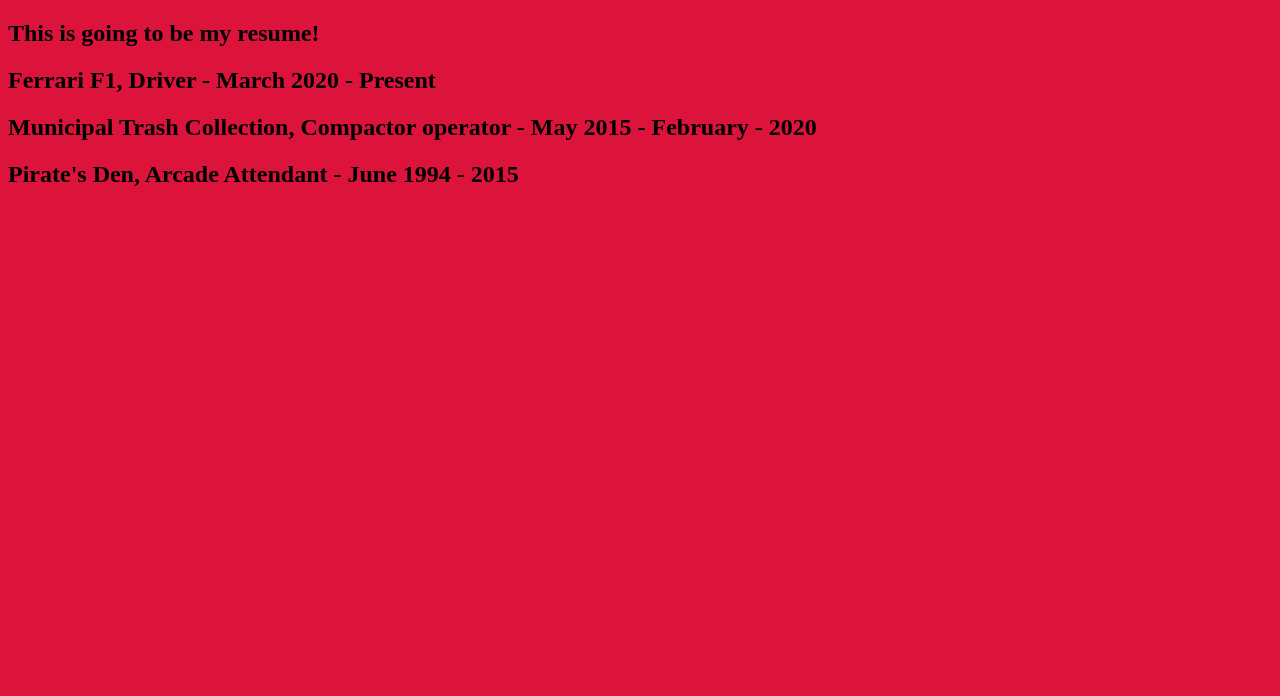
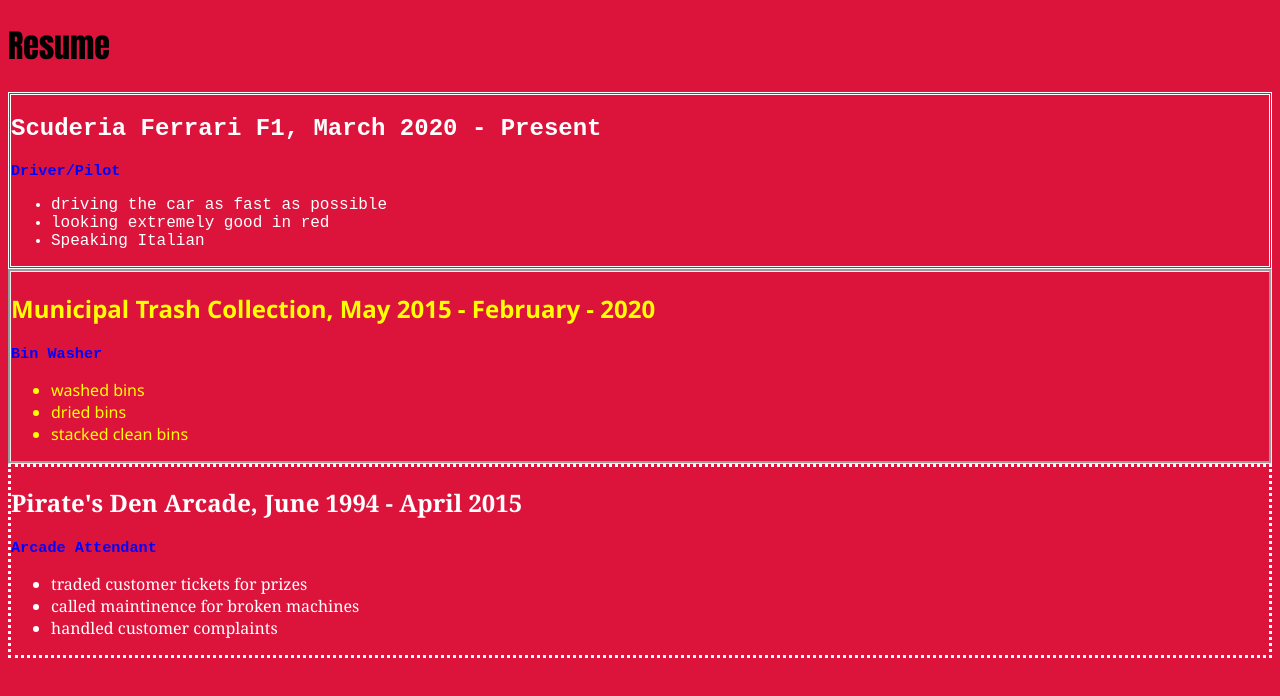
Before and after one commit to BrooksMWest/LAB-HTML-Resume, a plain HTML site: page index.html in a window 1280 px wide. Drawn offline with Linux system fonts and the light colour scheme.

Commit message:
added a bunch of wacky and badd looking css also fleshed out resume articles

```diff
--- a/index.html
+++ b/index.html
@@ -8,15 +8,43 @@
 </head>
 <body>
   <script src="main.js"></script>
-  <h2>This is going to be my resume!</h2>
+  <h1>Resume</h1>
+
   <article id="job1">
-    <h2>Ferrari F1, Driver - March 2020 - Present</h2>
+    <h2>Scuderia Ferrari F1, March 2020 - Present</h2>
+      <h3>Driver/Pilot</h3>
+      <section id="duties">
+      <ul>
+        <li>driving the car as fast as possible</li>
+        <li>looking extremely good in red</li>
+        <li>Speaking Italian</li>
+      </ul>
+    </section>
   </article>
+
   <article id="job2">
-    <h2>Municipal Trash Collection, Compactor operator -  May 2015 - February - 2020</h2>
+    <h2>Municipal Trash Collection, May 2015 - February - 2020</h2>
+      <h3>Bin Washer</h3>
+      <section id="duties">
+      <ul>
+        <li>washed bins</li>
+        <li>dried bins</li>
+        <li>stacked clean bins</li>
+      </ul>
+    </section>
   </article>
+
   <article id="job3">
-    <h2>Pirate's Den, Arcade Attendant - June 1994 - 2015</h2>
+    <h2>Pirate's Den Arcade, June 1994 - April 2015</h2>
+      <h3>Arcade Attendant</h3>
+      <section id="duties">
+      <ul>
+        <li>traded customer tickets for prizes</li>
+        <li>called maintinence for broken machines</li>
+        <li>handled customer complaints</li>
+      </ul>
+    </section>
   </article>
+
 </body>
 </html>
--- a/main.css
+++ b/main.css
@@ -1,3 +1,27 @@
 body {
   background-color: crimson;
 }
+h1 {
+  font-family: Impact, Haettenschweiler, 'Arial Narrow Bold', sans-serif;
+}
+#job1 {
+  color: white;
+  font-family: 'Courier New', Courier, monospace;
+  border-style: double;
+
+}
+#job2 {
+  color:yellow;
+  font-family: 'Segoe UI', Tahoma, Geneva, Verdana, sans-serif;
+  border-style: groove;
+
+}
+#job3 {
+  color: white;
+  font-family: Cambria, Cochin, Georgia, Times, 'Times New Roman', serif;
+  border-style: dotted;
+}
+h3{
+  font-family: monospace;
+  color: blue;
+}
```
